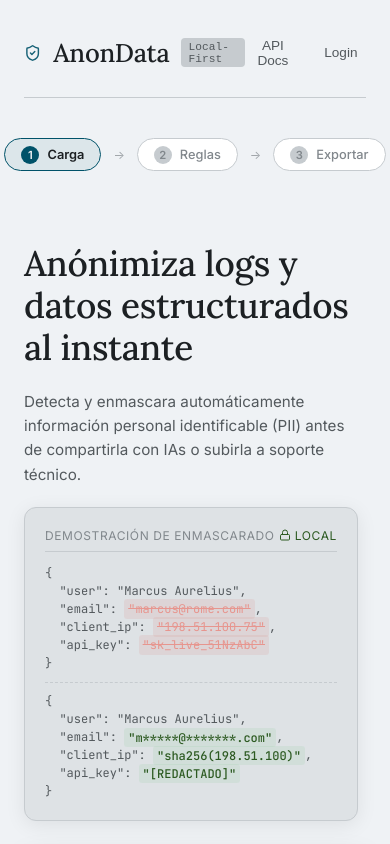
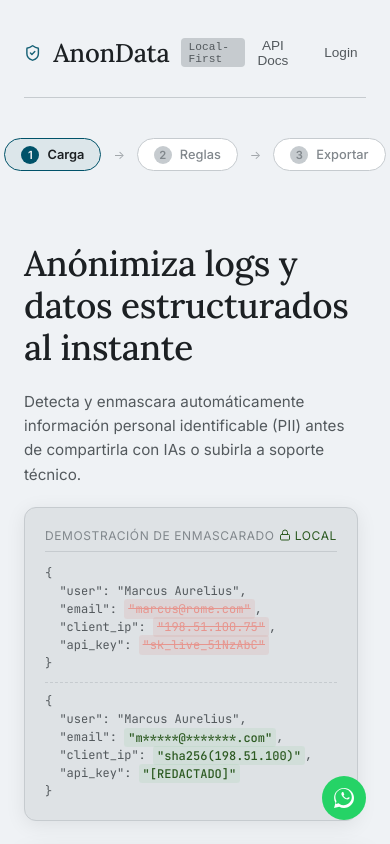
Before and after one commit to walter-garay/anondata, a React (Vite) app: page / in a window 390 px wide. Shown: the top 844 px of the page. Built offline with nearby package versions, Linux system fonts and the light colour scheme.

Commit message:
feat: add floating WhatsApp support button on all pages except admin

```diff
--- a/src/App.tsx
+++ b/src/App.tsx
@@ -424,6 +424,19 @@ export default function App() {
           <span style={{ display: 'inline-flex', alignItems: 'center', gap: '0.25rem' }}>
             Hecho con <Heart size={11} style={{ color: 'var(--color-danger)', fill: 'var(--color-danger)' }} /> para desarrolladores
           </span>
+          <a
+            href="https://wa.me/51934519338?text=Hola%2C%20necesito%20soporte%20con%20AnonData"
+            target="_blank"
+            rel="noopener noreferrer"
+            className="whatsapp-support-btn"
+            title="Contactar soporte por WhatsApp"
+            aria-label="Soporte por WhatsApp"
+          >
+            <svg viewBox="0 0 24 24" width="20" height="20" fill="currentColor">
+              <path d="M.057 24l1.687-6.163c-1.041-1.804-1.588-3.849-1.587-5.946C.06 5.348 5.397.01 12.008.01c3.202.001 6.212 1.246 8.477 3.517 2.266 2.27 3.51 5.276 3.508 8.48-.005 6.654-5.34 11.993-11.953 11.993-2.007-.001-3.982-.503-5.735-1.46L0 24zm6.59-4.846c1.6.95 3.188 1.449 4.825 1.451 5.436 0 9.86-4.37 9.864-9.799.002-2.63-1.023-5.101-2.885-6.963C16.59 2.052 14.124.99 11.5.99c-5.442 0-9.87 4.372-9.874 9.802-.001 1.762.478 3.48 1.385 5.017l-.95 3.47 3.589-.926zm12.39-7.1c-.27-.133-1.597-.777-1.845-.866-.247-.089-.427-.133-.608.133-.18.267-.697.866-.855 1.044-.158.177-.315.2-.585.067-.27-.133-1.14-.415-2.17-1.325-.8-0.706-1.34-1.579-1.497-1.846-.158-.267-.017-.41.118-.544.12-.12.27-.312.404-.467.135-.156.18-.267.27-.444.09-.178.045-.334-.022-.467-.067-.133-.608-1.446-.833-1.97-.218-.52-.459-.447-.608-.447-.14-.007-.3-.007-.46-.007-.16 0-.417.06-.635.294-.218.235-.833.801-.833 1.954 0 1.153.848 2.266.966 2.422.118.156 1.668 2.516 4.04 3.522.565.24 1.006.383 1.35.491.568.178 1.084.153 1.491.094.454-.067 1.597-.644 1.823-1.266.225-.622.225-1.155.158-1.266-.067-.11-.247-.2-.518-.334z" />
+            </svg>
+            <span className="whatsapp-support-text">Soporte</span>
+          </a>
         </div>
       </footer>
     </div>
--- a/src/components/ApiDocs.tsx
+++ b/src/components/ApiDocs.tsx
@@ -241,6 +241,20 @@ print(data["anonymizedContent"])`;
           </div>
         </div>
       </div>
+
+      <a
+        href="https://wa.me/51934519338?text=Hola%2C%20necesito%20soporte%20con%20AnonData"
+        target="_blank"
+        rel="noopener noreferrer"
+        className="whatsapp-support-btn"
+        title="Contactar soporte por WhatsApp"
+        aria-label="Soporte por WhatsApp"
+      >
+        <svg viewBox="0 0 24 24" width="20" height="20" fill="currentColor">
+          <path d="M.057 24l1.687-6.163c-1.041-1.804-1.588-3.849-1.587-5.946C.06 5.348 5.397.01 12.008.01c3.202.001 6.212 1.246 8.477 3.517 2.266 2.27 3.51 5.276 3.508 8.48-.005 6.654-5.34 11.993-11.953 11.993-2.007-.001-3.982-.503-5.735-1.46L0 24zm6.59-4.846c1.6.95 3.188 1.449 4.825 1.451 5.436 0 9.86-4.37 9.864-9.799.002-2.63-1.023-5.101-2.885-6.963C16.59 2.052 14.124.99 11.5.99c-5.442 0-9.87 4.372-9.874 9.802-.001 1.762.478 3.48 1.385 5.017l-.95 3.47 3.589-.926zm12.39-7.1c-.27-.133-1.597-.777-1.845-.866-.247-.089-.427-.133-.608.133-.18.267-.697.866-.855 1.044-.158.177-.315.2-.585.067-.27-.133-1.14-.415-2.17-1.325-.8-0.706-1.34-1.579-1.497-1.846-.158-.267-.017-.41.118-.544.12-.12.27-.312.404-.467.135-.156.18-.267.27-.444.09-.178.045-.334-.022-.467-.067-.133-.608-1.446-.833-1.97-.218-.52-.459-.447-.608-.447-.14-.007-.3-.007-.46-.007-.16 0-.417.06-.635.294-.218.235-.833.801-.833 1.954 0 1.153.848 2.266.966 2.422.118.156 1.668 2.516 4.04 3.522.565.24 1.006.383 1.35.491.568.178 1.084.153 1.491.094.454-.067 1.597-.644 1.823-1.266.225-.622.225-1.155.158-1.266-.067-.11-.247-.2-.518-.334z" />
+        </svg>
+        <span className="whatsapp-support-text">Soporte</span>
+      </a>
     </div>
   );
 }
--- a/src/index.css
+++ b/src/index.css
@@ -1517,3 +1517,60 @@ h1, h2, h3, .brand-title {
   text-align: center;
   padding: 2rem;
 }
+
+/* WhatsApp Support Floating Button */
+.whatsapp-support-btn {
+  position: fixed;
+  bottom: 2rem;
+  right: 2rem;
+  background-color: #25d366;
+  color: #ffffff !important;
+  display: flex;
+  align-items: center;
+  gap: 0.5rem;
+  padding: 0.65rem 1.15rem;
+  border-radius: 50px;
+  box-shadow: 0 4px 15px rgba(37, 211, 102, 0.4);
+  z-index: 9999;
+  text-decoration: none;
+  font-weight: 600;
+  font-size: 0.85rem;
+  transition: all 0.3s cubic-bezier(0.175, 0.885, 0.32, 1.275);
+  animation: whatsappPulse 2s infinite;
+}
+
+.whatsapp-support-btn:hover {
+  transform: translateY(-4px) scale(1.05);
+  box-shadow: 0 6px 20px rgba(37, 211, 102, 0.6);
+  background-color: #20ba5a;
+}
+
+.whatsapp-support-btn svg {
+  display: block;
+  flex-shrink: 0;
+}
+
+@keyframes whatsappPulse {
+  0% {
+    box-shadow: 0 0 0 0 rgba(37, 211, 102, 0.7);
+  }
+  70% {
+    box-shadow: 0 0 0 15px rgba(37, 211, 102, 0);
+  }
+  100% {
+    box-shadow: 0 0 0 0 rgba(37, 211, 102, 0);
+  }
+}
+
+/* Mobile responsive WhatsApp button */
+@media (max-width: 768px) {
+  .whatsapp-support-btn {
+    bottom: 1.5rem;
+    right: 1.5rem;
+    padding: 0.75rem;
+    border-radius: 50%;
+  }
+  .whatsapp-support-text {
+    display: none;
+  }
+}
```
